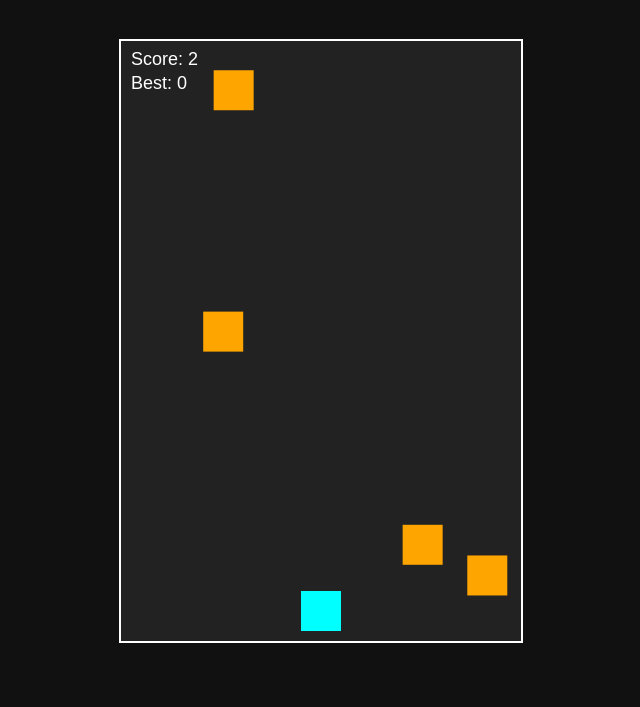
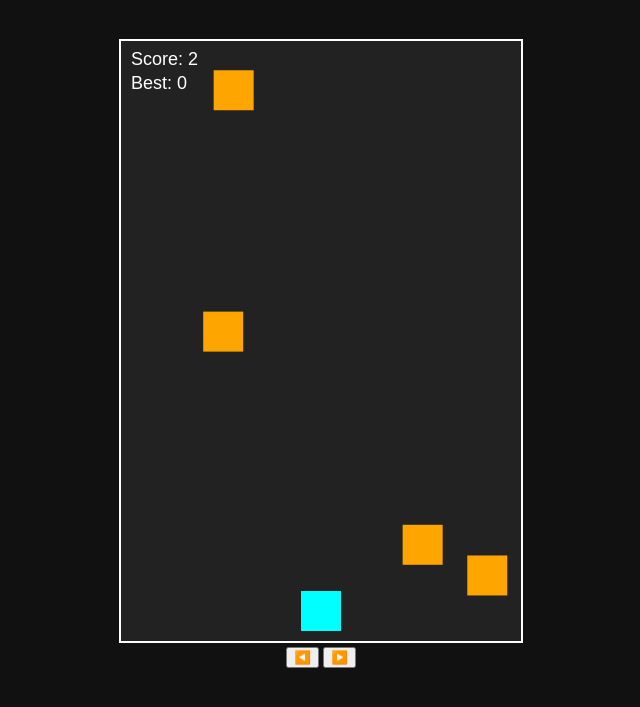
Before and after one commit to mabroukmakki7-spec/dodge-game, a plain HTML site: page index.html in a window 1280 px wide. Shown: the part 61-768 px from the top of the page, without its empty margins (319-959 px from the left). Drawn offline with Linux system fonts and the light colour scheme.

Commit message:
Update index.html

```diff
--- a/index.html
+++ b/index.html
@@ -11,4 +11,9 @@
     <canvas id="gameCanvas" width="400" height="600"></canvas>
     <script src="script.js"></script>
 </body>
+    <div id="controls">
+    <button id="leftBtn">◀️</button>
+    <button id="rightBtn">▶️</button>
+</div>
+
 </html>
```
